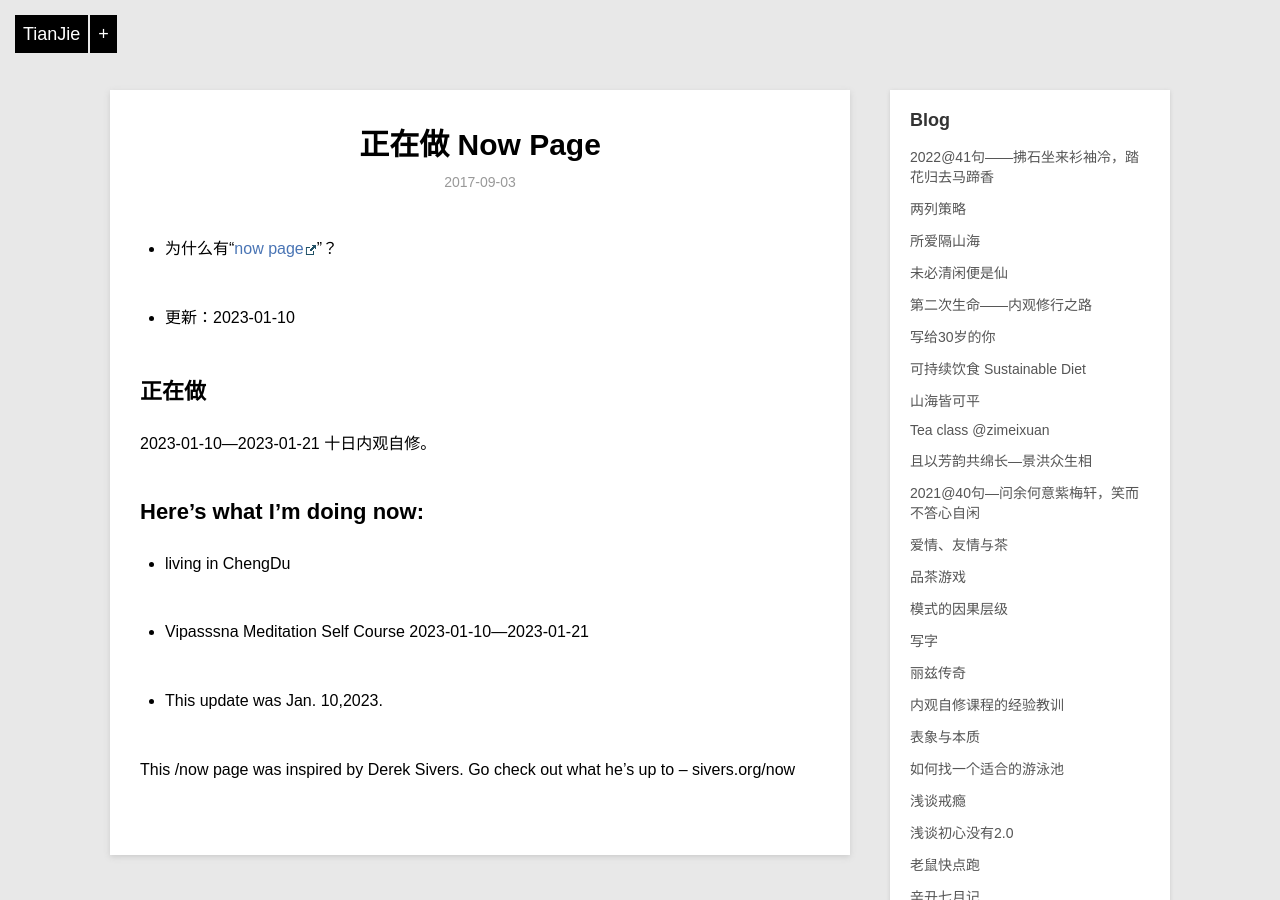
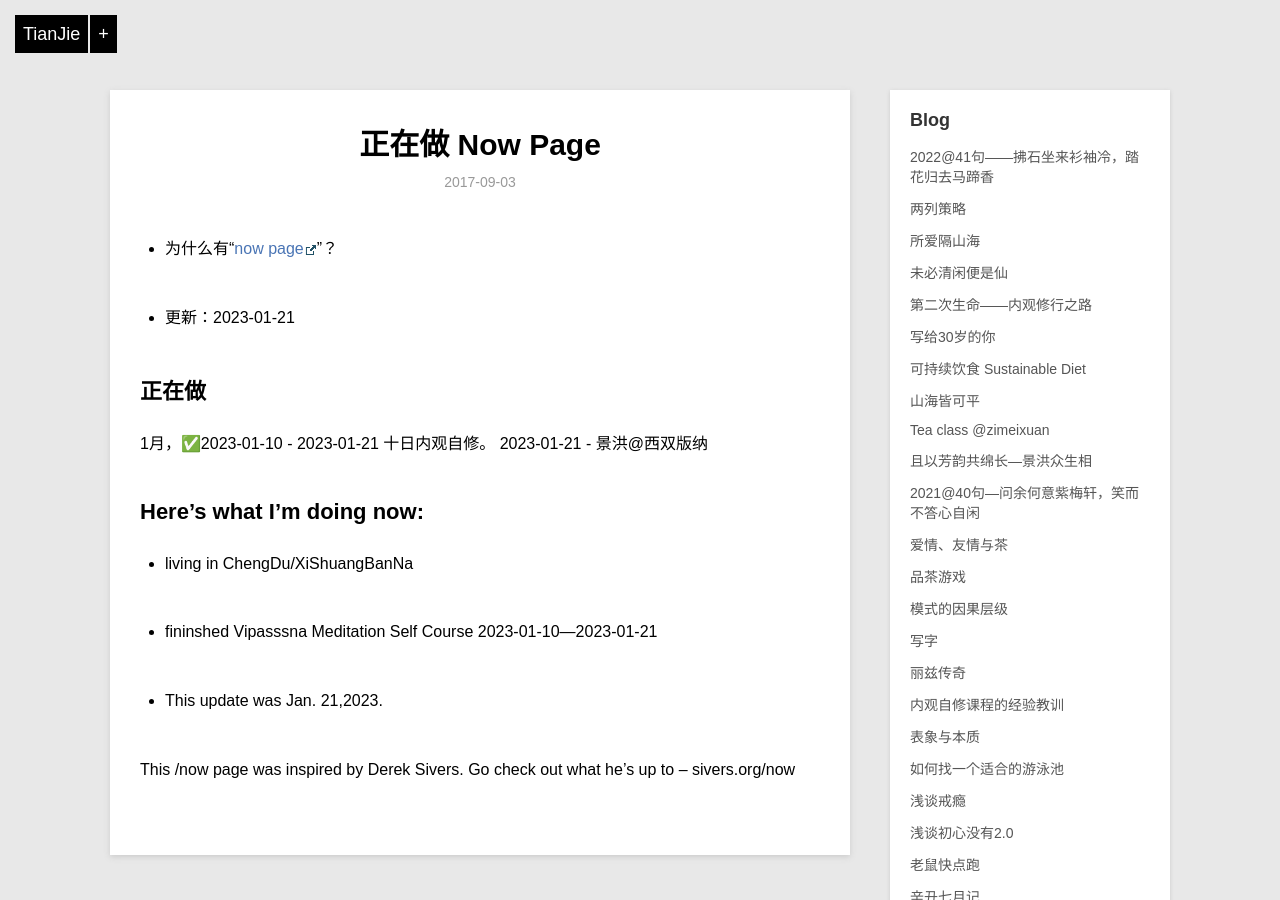
Before and after one commit to violettianjie/violettianjie.github.io, a Jekyll site: the page built from _posts/blog/2017-09-03-now.md, in a window 1280 px wide and 900 px high. Built offline with Jekyll 4.4.1, drawn with Linux system fonts in a browser that asks for light colours; comment, search, counter and statistics services are not loaded.

Commit message:
Update 2017-09-03-now.md

```diff
--- a/_posts/blog/2017-09-03-now.md
+++ b/_posts/blog/2017-09-03-now.md
@@ -9,13 +9,14 @@ category: blog
 - 为什么有“[now page](http://nownownow.com/about)”？
 
 
-- 更新：2023-01-10
+- 更新：2023-01-21
 
 
 ## 正在做
 
 
-2023-01-10---2023-01-21 十日内观自修。
+1月，✅2023-01-10 - 2023-01-21 十日内观自修。
+       2023-01-21 - 景洪@西双版纳
 
 
 
@@ -24,11 +25,11 @@ category: blog
 
 ## Here’s what I’m doing now:
 
-- living in ChengDu
+- living in ChengDu/XiShuangBanNa
 
-- Vipasssna Meditation Self Course 2023-01-10---2023-01-21
+-  fininshed Vipasssna Meditation Self Course 2023-01-10---2023-01-21
 
-- This update was Jan. 10,2023.
+- This update was Jan. 21,2023.
 
 This /now page was inspired by Derek Sivers. Go check out what he’s up to – sivers.org/now
 
```
